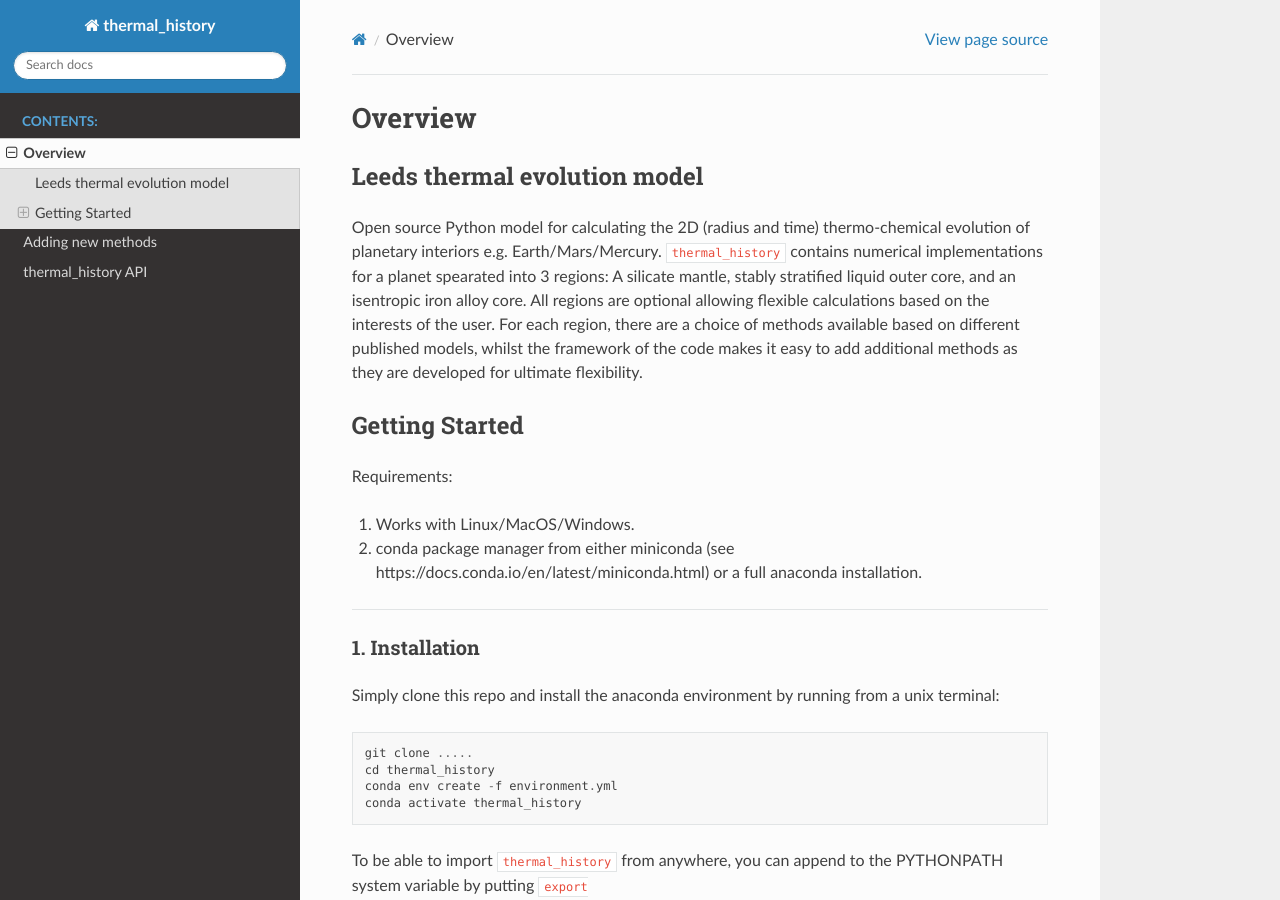
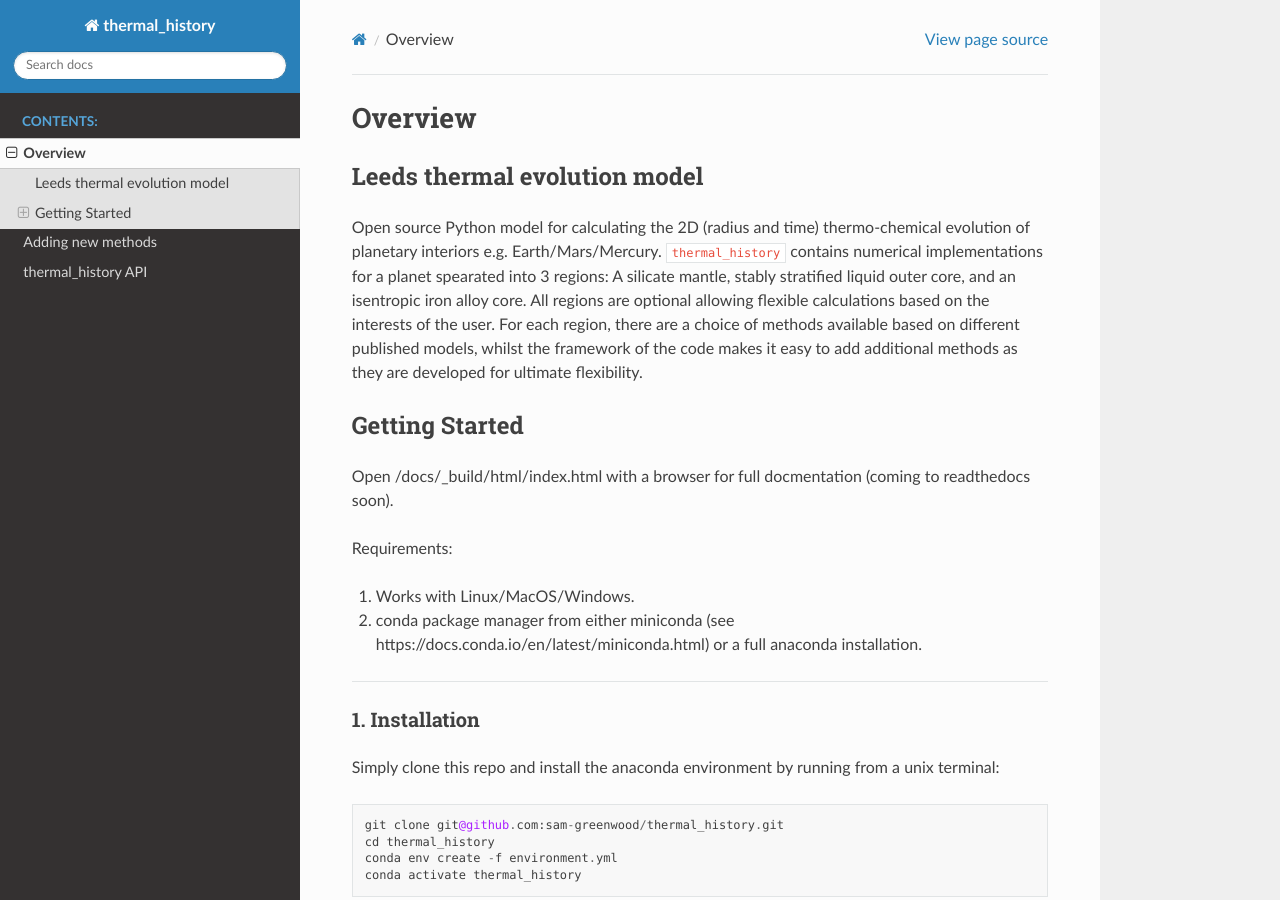
Before and after one commit to sam-greenwood/thermal_history, a Sphinx documentation site: the page built from docs/README.md, in a window 1280 px wide and 900 px high. Built offline with Sphinx 7.4.7 and the Read the Docs theme 2.0.0, drawn with Linux system fonts in a browser that asks for light colours.

Commit message:
updated with git clone command

````diff
--- a/docs/README.md
+++ b/docs/README.md
@@ -7,6 +7,9 @@ All regions are optional allowing flexible calculations based on the interests o
 published models, whilst the framework of the code makes it easy to add additional methods as they are developed for ultimate flexibility.
 
 ## Getting Started
+
+Open /docs/_build/html/index.html with a browser for full docmentation (coming to readthedocs soon).
+
 Requirements:
 1. Works with Linux/MacOS/Windows.
 2. conda package manager from either miniconda (see https://docs.conda.io/en/latest/miniconda.html) or a full anaconda installation.
@@ -15,7 +18,7 @@ Requirements:
 Simply clone this repo and install the anaconda environment by running from a unix terminal:
 
 ```
-git clone .....
+git clone git@github.com:sam-greenwood/thermal_history.git
 cd thermal_history
 conda env create -f environment.yml
 conda activate thermal_history
````
